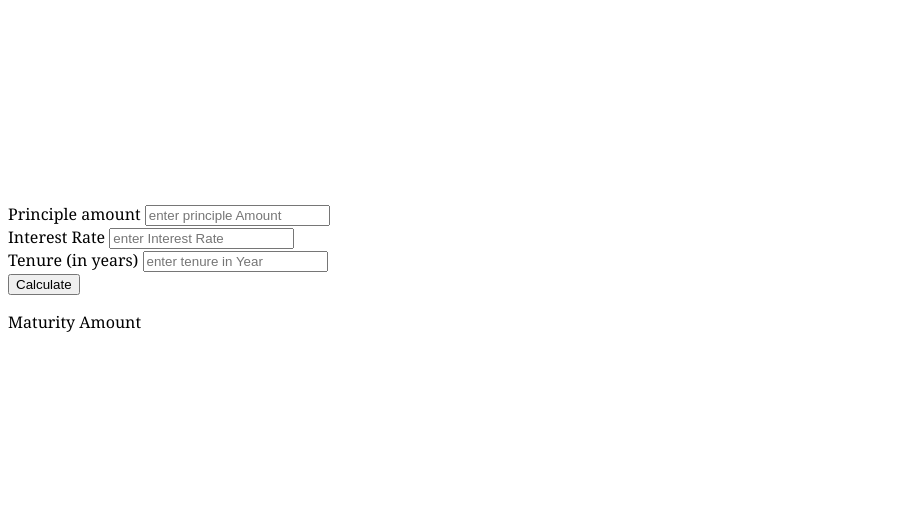
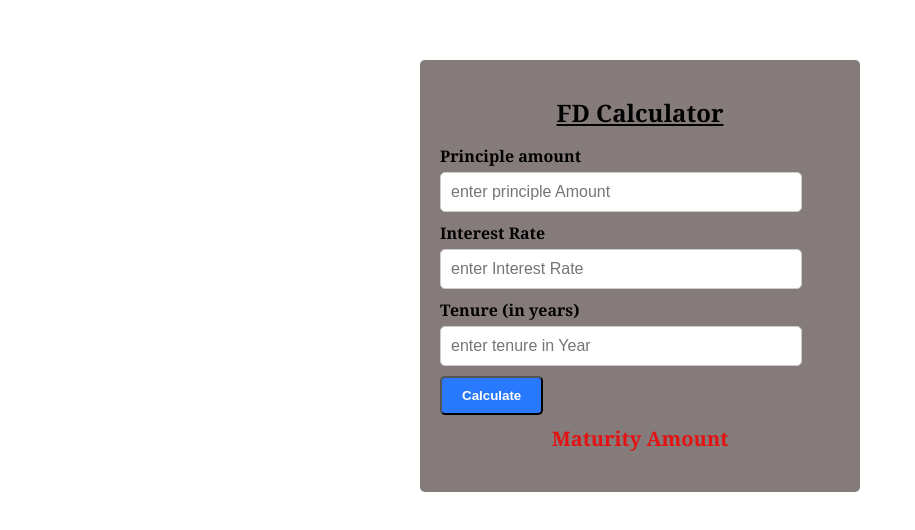
Before and after one commit to Hiroshan01/JS-10-PROJECT, a plain HTML site: page index.html in a window 1280 px wide. Shown: the part 132-662 px from the top of the page, without its empty margins (0-915 px from the left). Drawn offline with Linux system fonts and the light colour scheme.

Commit message:
Fd-calculater

```diff
--- a/index.html
+++ b/index.html
@@ -7,7 +7,9 @@
     <link rel="stylesheet" href="style.css">
 </head>
 <body>
+
     <div class="container">
+        <h1>FD Calculator</h1>
         <div class="form-group">
             <label for="principle">Principle amount</label>
             <input type="number" id="principle" placeholder="enter principle Amount">
@@ -23,6 +25,24 @@
         <button id="calculateBtn" class="calculate-btn">Calculate</button>
         <p id="result" class="result">Maturity Amount</p>
     </div>
+    <script>
+        function calculateMaturityAmount(){
+            //get input from form
+            const principle=parseFloat(document.getElementById('principle').value)
+            const interestRat=parseFloat(document.getElementById('interestRat').value)
+            const tenure=parseFloat(document.getElementById('tenure').value)
+
+            //perform calulation
+            const maturityAmount=principle * (principle*interestRat*tenure)/100;
+
+            //Dispaly result
+            document.getElementById('result').innerText=`Maturity Amount : ${maturityAmount.toFixed(2)}`;
+
+        }
+//Listener
+document.getElementById('calculateBtn').addEventListener('click',calculateMaturityAmount);
+
+    </script>
     <style src="index.js"></style>
 </body>
 </html>
--- a/style.css
+++ b/style.css
@@ -2,17 +2,63 @@ body{
     font-family: Cambria, Cochin, Georgia, Times, 'Times New Roman', serif;
     background-color: #ffffff;
     display: flex;
-    justify-items: center;
+    justify-content: center;
     align-items: center;
-    height: 100vh
+    height: 100vh;
+
+}
+.container{
+    background-color: #867b7b;
+    box-shadow: 0px 0px 2px rgba(198,193, 193,0.1);
+    border-radius: 5px;
+    padding:20px;
+    max-width: 400px;
+    width: 100%;
+
 
 }
 .container:hover{
-    background-color: #ffffff;
-    border-radius: 5x;
-    padding: 20px;
-    box-shadow: 0px 0px 2px rgba(198,193, 193,0.1);
-    max-width: 400px;
-    width: 100%;
+
+    box-shadow: 5px 5px 10px rgba(0,0, 0,0.1);
 
 }
+h1{
+    font-size: 24px;
+    text-align: center;
+    text-decoration: underline;
+}
+.form-group{
+    margin-bottom: 10px;
+}
+.form-group label{
+     display: block;
+     font-weight: bold;
+     margin-bottom: 5px;
+}
+.form-group input{
+    width: 85%;
+    padding: 10px;
+    font-size: 16px;
+    border:1px solid #ccc ;
+    border-radius: 5px;
+}
+.result{
+    font-size: 20px;
+    text-align: center;
+    margin-top: 10px;
+    color: rgb(228, 18, 18);
+    font-weight: bolder;
+}
+.calculate-btn{
+    padding: 10px 20px;
+    background-color: #2979ff;
+    color: #fff;
+    font-weight: bolder;
+    border-bottom: 10%;
+    cursor: pointer;
+    border-radius: 5px;
+
+}
+.calculate-btn:hover{
+    background-color: #448AFF;
+}
```
